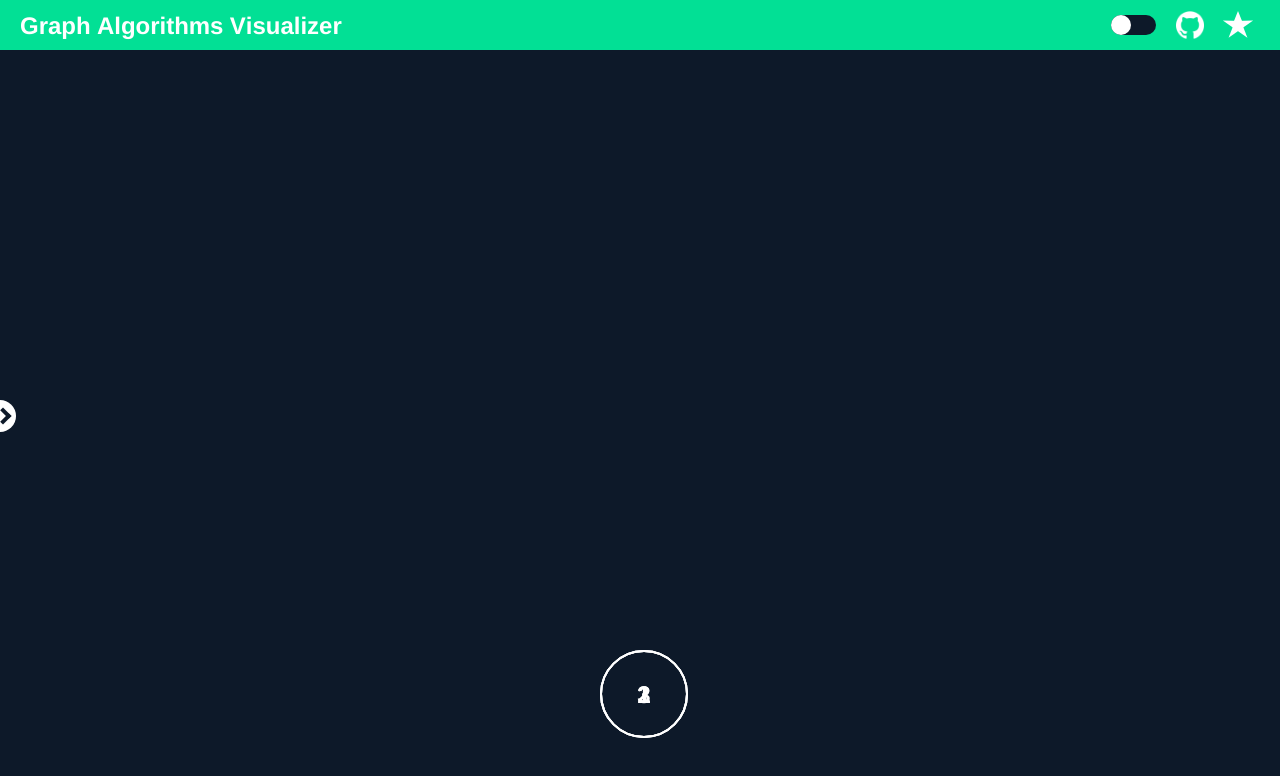
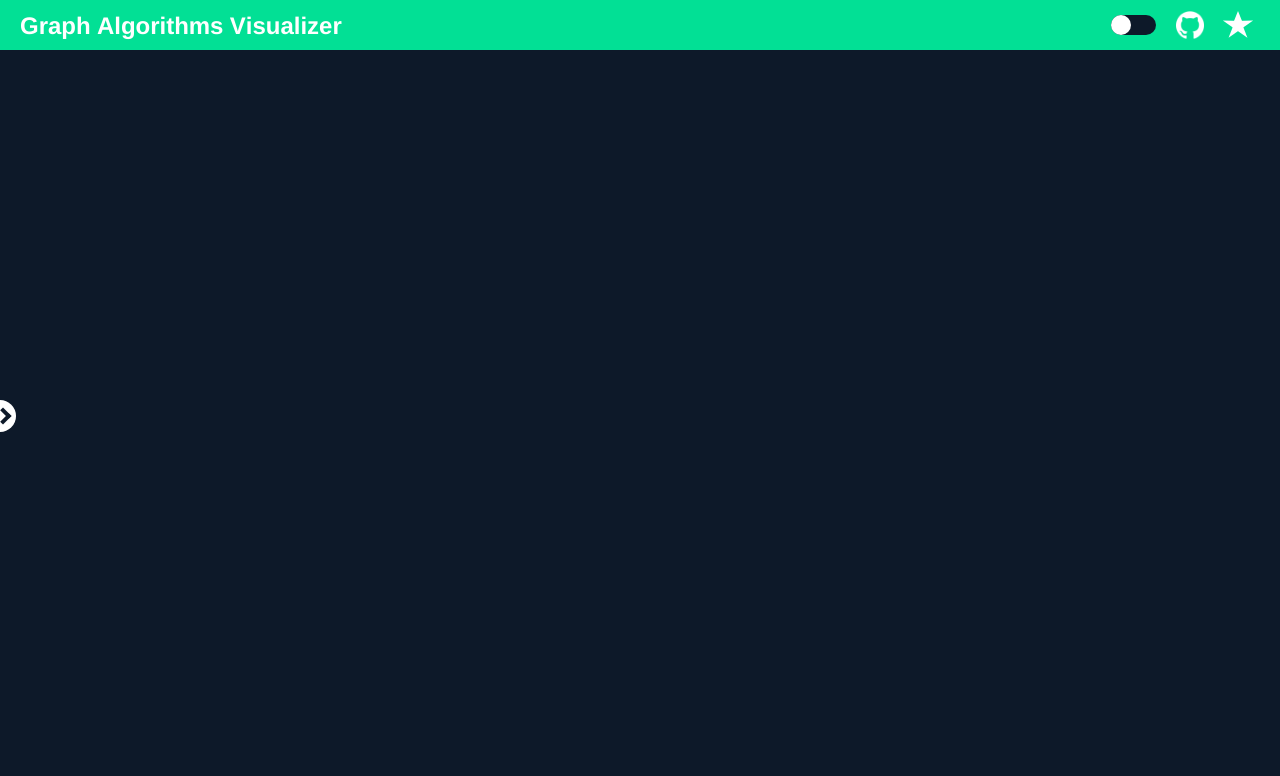
Before and after one commit to KarimElghamry/GraphAV, a React (Create React App) app: page / in a window 1280 px wide. Shown: the top 776 px of the page. Built offline with nearby package versions, Linux system fonts and the light colour scheme.

Commit message:
map: graphNodes to adjacency list

```diff
--- a/src/components/GraphCanvas/GraphCanvas.tsx
+++ b/src/components/GraphCanvas/GraphCanvas.tsx
@@ -8,12 +8,23 @@ interface Props {
 
 const GraphCanvas: React.FC<Props> = (props: Props): ReactElement => {
   const canvasRef = useRef<HTMLDivElement>(null);
+  const adjacencyList = props.adjacencyList;
 
   return (
     <Container ref={canvasRef}>
-      <GraphNode canvasRef={canvasRef} isActive={false} content="1"></GraphNode>
+      {/* <GraphNode canvasRef={canvasRef} isActive={false} content="1"></GraphNode>
       <GraphNode canvasRef={canvasRef} isActive={false} content="2"></GraphNode>
-      <GraphNode canvasRef={canvasRef} isActive={false} content="3"></GraphNode>
+      <GraphNode canvasRef={canvasRef} isActive={false} content="3"></GraphNode> */}
+      {adjacencyList.map((val: Array<number>, index: number) => {
+        return (
+          <GraphNode
+            key={index}
+            canvasRef={canvasRef}
+            isActive={false}
+            content={index.toString()}
+          ></GraphNode>
+        );
+      })}
     </Container>
   );
 };
```
